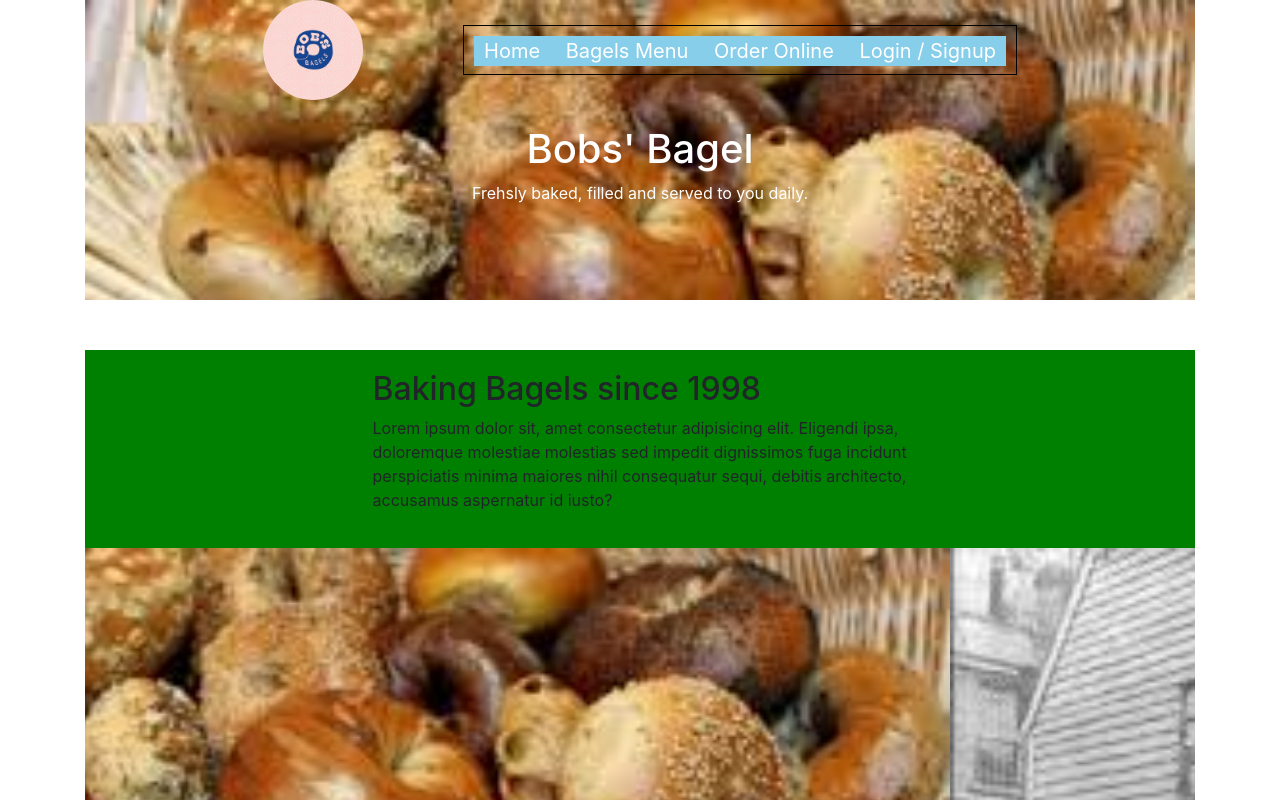
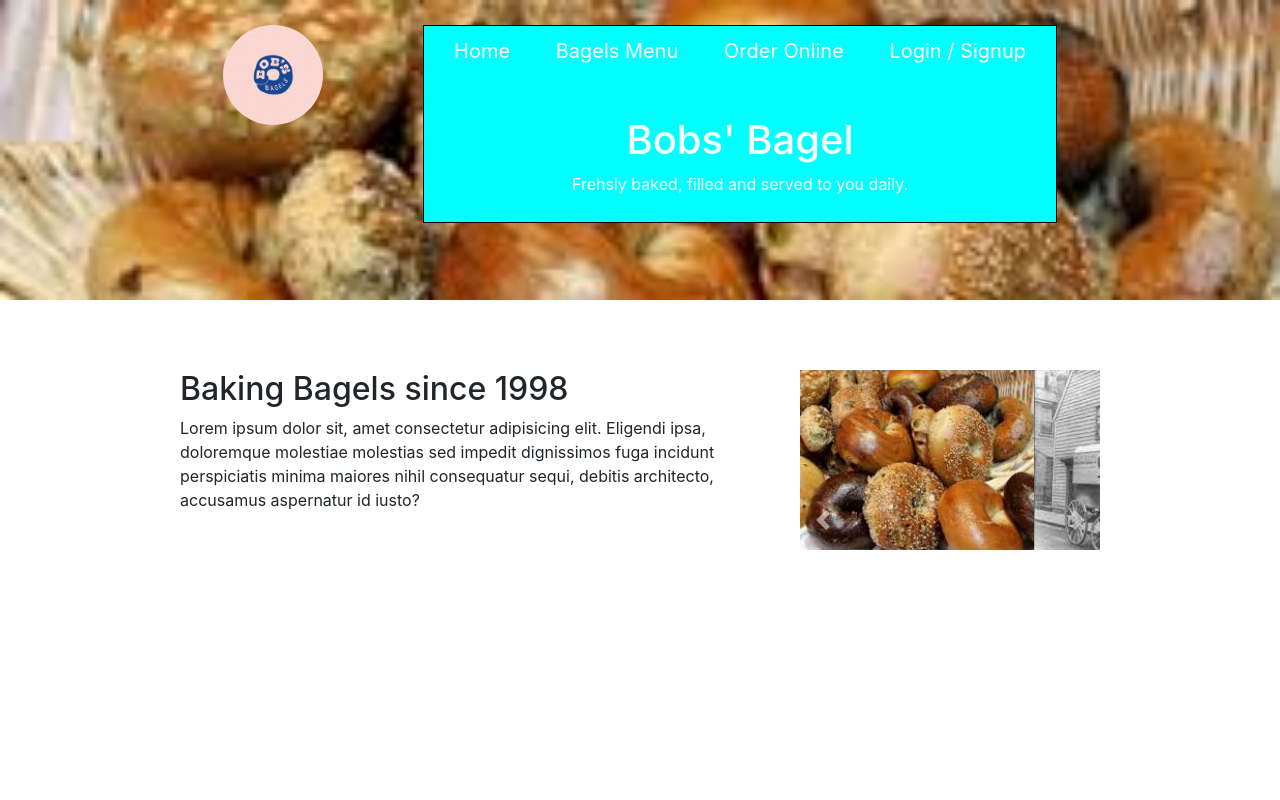
Before and after one commit to hin1129/BobsECommerce, a plain HTML site: page index.html in a window 1280 px wide. Shown: the top 800 px of the page. Drawn offline with nearby package versions, Linux system fonts and the light colour scheme.

Commit message:
adjusted logo and title

```diff
--- a/index.html
+++ b/index.html
@@ -17,7 +17,6 @@
     <link rel="stylesheet" href="styles.css" />
   </head>
   <body>
-    <div class="container">
     <div class="top">
       <header>
         <div class="logo">
@@ -30,12 +29,12 @@
             <a href="#">Order Online</a>
             <a href="#">Login / Signup</a>
           </nav>
-          </div>
-        </header>
           <section>
             <h1>Bobs' Bagel</h1>
             <p>Frehsly baked, filled and served to you daily.</p>
           </section>
+        </div>
+      </header>
     </div>
     <div class="bottom">
       <div class="article">
@@ -43,10 +42,9 @@
         <p>
           Lorem ipsum dolor sit, amet consectetur adipisicing elit. Eligendi
           ipsa, doloremque molestiae molestias sed impedit dignissimos fuga
-            incidunt perspiciatis minima maiores nihil consequatur sequi,
-            debitis architecto, accusamus aspernatur id iusto?
+          incidunt perspiciatis minima maiores nihil consequatur sequi, debitis
+          architecto, accusamus aspernatur id iusto?
         </p>
-        </div>
       </div>
       <div
         id="carouselExampleIndicators"
@@ -105,6 +103,64 @@
         </a>
       </div>
     </div>
+
+    <!-- <div
+        id="carouselExampleIndicators"
+        class="carousel slide"
+        data-ride="carousel"
+      >
+        <ol class="carousel-indicators">
+          <li
+            data-target="#carouselExampleIndicators"
+            data-slide-to="0"
+            class="active"
+          ></li>
+          <li data-target="#carouselExampleIndicators" data-slide-to="1"></li>
+          <li data-target="#carouselExampleIndicators" data-slide-to="2"></li>
+        </ol>
+        <div class="carousel-inner">
+          <div class="carousel-item active">
+            <img
+              class="d-block w-100"
+              src="./images/background.jpeg"
+              alt="First slide"
+            />
+          </div>
+          <div class="carousel-item">
+            <img
+              class="d-block w-100"
+              src="./images/image1.jpeg"
+              alt="Second slide"
+            />
+          </div>
+          <div class="carousel-item">
+            <img
+              class="d-block w-100"
+              src="./images/logo.jpeg"
+              alt="Third slide"
+            />
+          </div>
+        </div>
+        <a
+          class="carousel-control-prev"
+          href="#carouselExampleIndicators"
+          role="button"
+          data-slide="prev"
+        >
+          <span class="carousel-control-prev-icon" aria-hidden="true"></span>
+          <span class="sr-only">Previous</span>
+        </a>
+        <a
+          class="carousel-control-next"
+          href="#carouselExampleIndicators"
+          role="button"
+          data-slide="next"
+        >
+          <span class="carousel-control-next-icon" aria-hidden="true"></span>
+          <span class="sr-only">Next</span>
+        </a>
+      </div>
+    </div> -->
     <script
       src="https://code.jquery.com/jquery-3.2.1.slim.min.js"
       integrity="sha384-KJ3o2DKtIkvYIK3UENzmM7KCkRr/rE9/Qpg6aAZGJwFDMVNA/GpGFF93hXpG5KkN"
--- a/styles.css
+++ b/styles.css
@@ -1,21 +1,13 @@
 * {
   box-sizing: border-box;
+  margin: 0;
 }
-.container {
-  width: 100vw;
-}
-
+/* TOP SECTION */
 .top {
   background-color: peachpuff;
   color: white;
   height: 300px;
-  /* background-image: url("./images/background.jpeg");
-  opacity: 1;  */
-  /* display: grid;
-  grid-template-columns: repeat(6, 1fr);
-  grid-template-rows: repeat(3, 1fr); */
-
-  /* gap: 10px; */
+  width: 100%;
   text-align: center;
   background-image: url("./images/background.jpeg");
   background-size: cover;
@@ -24,27 +16,30 @@ header {
   display: flex;
   justify-content: center;
 }
-/* nav {
-  border: 1px solid yellow;
-  height: 50px;
+
+.logo {
+  float: left;
   margin-top: 25px;
-} */
-.logo {
+  margin-right: 100px;
 }
 .nav {
   padding: 10px;
   border: 1px solid black;
-  height: 50px;
+  display: block;
+  margin-top: 25px;
+  background-color: aqua;
+
+  /* height: 50px;
   margin-top: 25px;
   margin-bottom: 50px;
-  margin-left: 100px;
+  margin-left: 100px; */
 }
 nav {
   font-size: 20px;
-  background-color: skyblue;
+  margin-bottom: 50px;
 }
 nav > a {
-  margin: 10px;
+  margin: 20px;
   color: white;
 }
 
@@ -57,7 +52,6 @@ a:hover {
   grid-row: 2/3;
 }
 .bottom {
-  background-color: green;
 }
 
 .brandLogo {
@@ -76,6 +70,13 @@ a:hover {
 .article {
   width: 50%;
 }
-.articleImage {
-  /* width: 50%; */
+
+.carousel {
+  width: 300px;
+  height: 300px;
 }
+
+.carousel-control-prev:hover,
+.carousel-control-next:hover {
+  background-color: transparent;
+}
```
Lines whose indentation alone changed are shown as unchanged.
